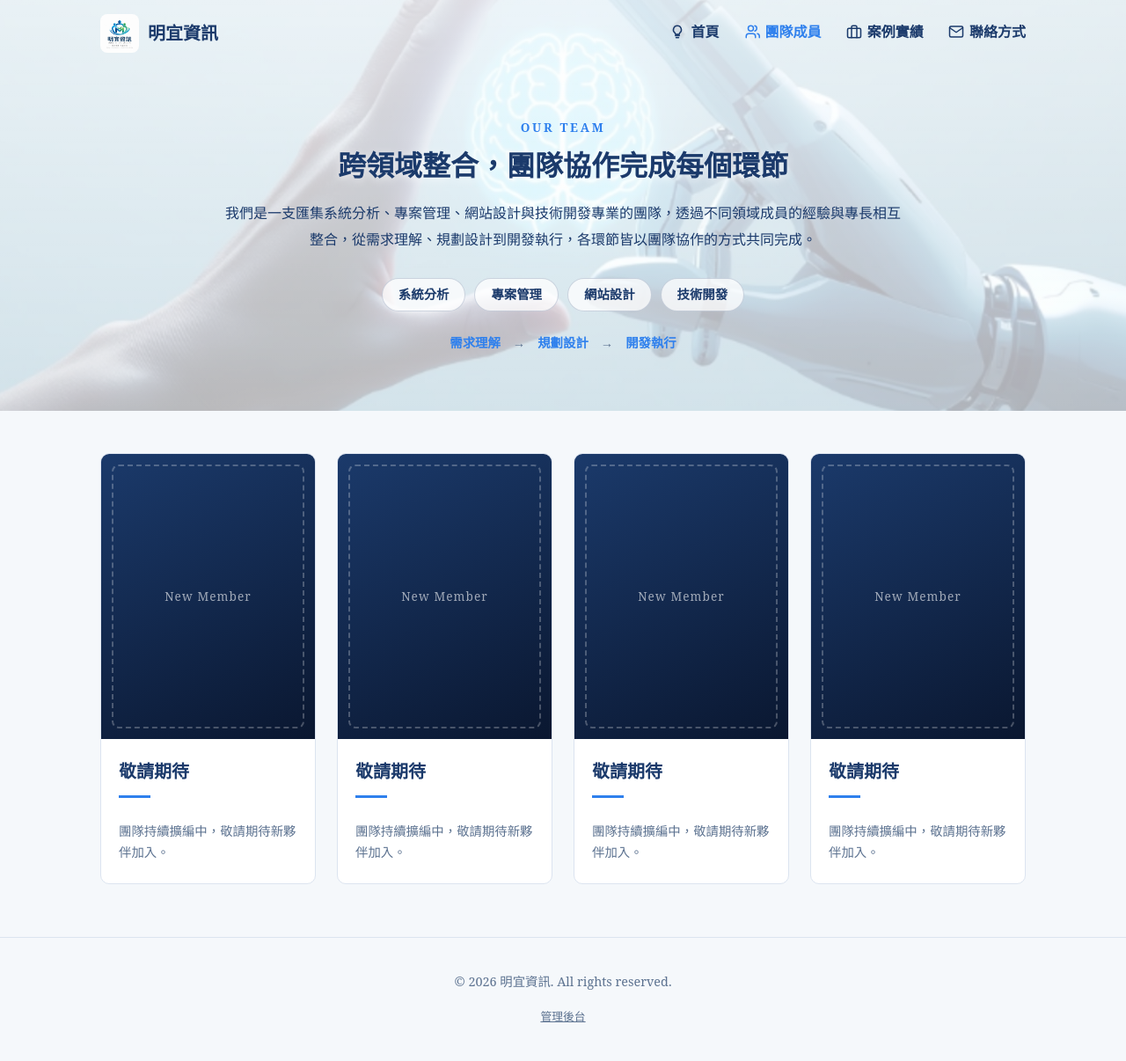
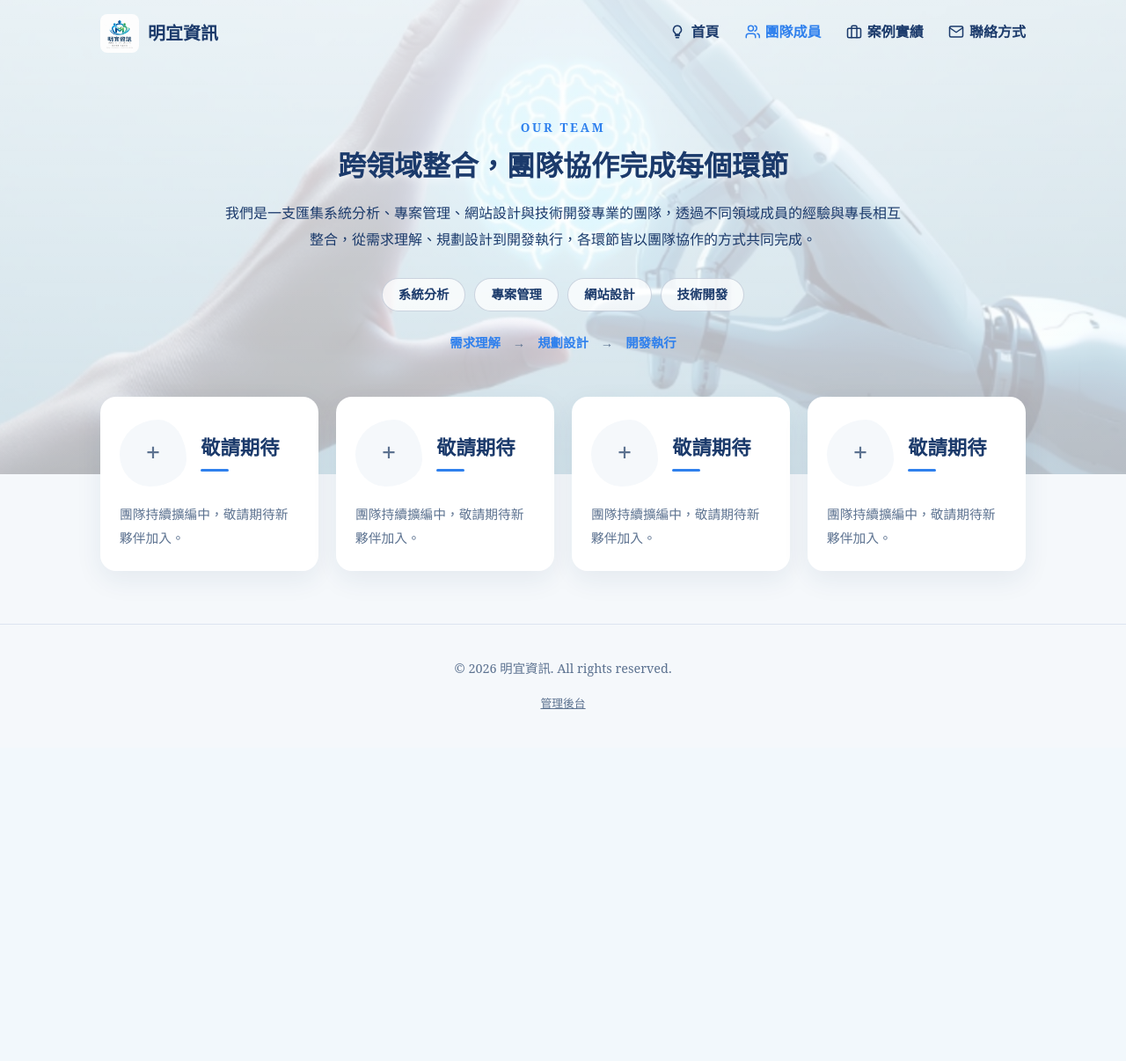
Before and after one commit to Penny-YAO/Minyi, a Flask app: page /team in a window 1280 px wide. Shown: the whole page at 88% size. After the commit the page ends 806 px from the top, so only its background shows below. Run offline with Flask 3, Linux system fonts and the light colour scheme.

Commit message:
Redesign team cards and add Emily and Leo profiles
Drop member photos and role tags, show members by nickname, and lay the
cards out with a monogram avatar, specialty chips and a full-width
"了解更多" button, overlapping the page banner.

Add full profiles for Emily and Leo (with a new projects section), and
migrations 0008-0010 to apply the profiles and renames to existing
databases.

Co-Authored-By: Claude Opus 5.5 <noreply@anthropic.com>

```diff
--- a/app/static/css/style.css
+++ b/app/static/css/style.css
@@ -1023,135 +1023,140 @@ body {
     color: var(--color-muted);
 }
 
+/* 成員卡片往上疊在橫幅底部 */
+.team-banner {
+    padding-bottom: 136px;
+}
+
 .section-team {
-    padding-top: 48px;
+    position: relative;
+    z-index: 2;
+    margin-top: -88px;
+    padding-top: 0;
 }
 
 .team-grid {
     display: grid;
     grid-template-columns: repeat(4, 1fr);
-    gap: 24px;
+    gap: 20px;
 }
 
 .team-card {
     display: flex;
     flex-direction: column;
+    padding: 26px 22px 24px;
     background: #fff;
-    border: 1px solid var(--color-border);
-    border-radius: var(--radius);
-    overflow: hidden;
+    border-radius: 18px;
+    box-shadow: 0 10px 30px rgba(27, 58, 107, 0.08);
     transition: transform 0.25s ease, box-shadow 0.25s ease;
 }
 
 .team-card:hover {
     transform: translateY(-4px);
-    box-shadow: 0 12px 28px rgba(27, 58, 107, 0.12);
-}
-
-/* 照片區：固定 3:4 直式比例，沒有照片時顯示預留位置 */
-.team-photo {
-    position: relative;
-    aspect-ratio: 3 / 4;
-    background: linear-gradient(155deg, #e8eef7, #d4deed);
-    overflow: hidden;
-}
-
-.team-photo img {
-    width: 100%;
-    height: 100%;
-    object-fit: cover;
-    display: block;
-}
-
-.team-photo-slot {
-    position: absolute;
-    inset: 12px;
-    display: flex;
-    flex-direction: column;
+    box-shadow: 0 18px 40px rgba(27, 58, 107, 0.14);
+}
+
+.team-card-head {
+    display: flex;
+    align-items: center;
+    gap: 16px;
+    margin-bottom: 18px;
+}
+
+/* 頭像：不放照片，以名稱首字搭配不規則色塊呈現 */
+.team-avatar {
+    flex-shrink: 0;
+    display: flex;
     align-items: center;
     justify-content: center;
-    gap: 10px;
-    border: 2px dashed rgba(27, 58, 107, 0.25);
-    border-radius: 8px;
-    color: rgba(27, 58, 107, 0.45);
-    font-size: 0.85rem;
-    letter-spacing: 0.08em;
-}
-
-.team-photo-slot svg {
-    width: 56px;
-    height: 56px;
-}
-
-.team-card-empty .team-photo {
-    background: linear-gradient(155deg, var(--color-primary), #0a1730);
-}
-
-.team-card-empty .team-photo-slot {
-    border-color: rgba(255, 255, 255, 0.25);
-    color: rgba(255, 255, 255, 0.6);
-}
-
-.team-card-body {
-    display: flex;
-    flex-direction: column;
-    flex: 1;
-    padding: 20px 20px 22px;
-}
-
-.team-card-body h3 {
+    width: 76px;
+    height: 76px;
+    border-radius: 58% 42% 55% 45% / 52% 60% 40% 48%;
+    background: linear-gradient(155deg, #e6effc, #c6daf8);
+    color: var(--color-accent);
+    font-size: 1.9rem;
+    font-weight: 700;
+    line-height: 1;
+}
+
+.team-card-head h3 {
     margin: 0;
-    font-size: 1.25rem;
+    font-size: 1.4rem;
+    line-height: 1.3;
 }
 
 .team-underline {
     display: block;
-    width: 36px;
+    width: 32px;
     height: 3px;
+    border-radius: 2px;
     background: var(--color-accent);
-    margin: 10px 0 12px;
-}
-
-.team-tags {
-    display: flex;
-    flex-wrap: wrap;
-    gap: 6px;
-}
-
-.team-tag {
-    background: var(--color-accent);
-    color: #fff;
-    font-size: 0.75rem;
-    font-weight: 600;
-    padding: 3px 10px;
-    border-radius: 999px;
+    margin-top: 10px;
 }
 
 .team-intro {
-    margin: 14px 0 0;
-    color: var(--color-muted);
-    font-size: 0.9rem;
-    line-height: 1.7;
+    margin: 0;
+    color: var(--color-muted);
+    font-size: 0.92rem;
+    line-height: 1.85;
     display: -webkit-box;
-    -webkit-line-clamp: 4;
+    -webkit-line-clamp: 6;
     -webkit-box-orient: vertical;
     overflow: hidden;
 }
 
+.team-intro-pending {
+    opacity: 0.75;
+}
+
+.team-skills {
+    list-style: none;
+    margin: 16px 0 0;
+    padding: 0;
+    display: flex;
+    flex-wrap: wrap;
+    gap: 8px;
+}
+
+.team-skills li {
+    padding: 4px 12px;
+    border-radius: 999px;
+    background: #eef4fc;
+    color: var(--color-primary);
+    font-size: 0.8rem;
+    font-weight: 600;
+    line-height: 1.6;
+}
+
 .team-more {
     margin-top: auto;
-    align-self: flex-start;
-    display: inline-flex;
-    align-items: center;
-    gap: 6px;
-    padding: 16px 0 0;
-    background: none;
-    border: none;
+    display: flex;
+    align-items: center;
+    justify-content: center;
+    gap: 8px;
+    width: 100%;
+    padding: 10px 16px;
+    background: #fff;
+    border: 1px solid rgba(47, 128, 237, 0.45);
+    border-radius: 999px;
     color: var(--color-accent);
     font: inherit;
-    font-size: 0.9rem;
+    font-size: 0.92rem;
     font-weight: 700;
     cursor: pointer;
+    transition: background 0.2s ease, color 0.2s ease, border-color 0.2s ease;
+}
+
+/* 按鈕貼齊卡片底部（margin-top: auto），這裡保留與上方內容的最小間距 */
+.team-skills:has(+ .team-more),
+.team-intro:has(+ .team-more) {
+    margin-bottom: 22px;
+}
+
+.team-more:hover {
+    background: var(--color-accent);
+    border-color: var(--color-accent);
+    color: #fff;
 }
 
 .team-more svg {
@@ -1162,6 +1167,11 @@ body {
 
 .team-more:hover svg {
     transform: translateX(4px);
+}
+
+.team-card-empty .team-avatar {
+    background: var(--color-bg);
+    color: var(--color-muted);
 }
 
 /* 完整經歷對話框 */
--- a/app/templates/team.html
+++ b/app/templates/team.html
@@ -1,19 +1,6 @@
 {% extends "base.html" %}
 
 {% block title %}{{ config.STUDIO_NAME }} - 團隊成員{% endblock %}
-
-{% macro member_photo(member) %}
-<div class="team-photo">
-    {% if member.photo_url %}
-    <img src="{{ member.photo_url }}" alt="{{ member.name }}">
-    {% else %}
-    <div class="team-photo-slot">
-        <svg viewBox="0 0 24 24" fill="none" stroke="currentColor" stroke-width="1.5" stroke-linecap="round" stroke-linejoin="round" aria-hidden="true"><circle cx="12" cy="8" r="4"/><path d="M4 21v-1a6 6 0 0 1 6-6h4a6 6 0 0 1 6 6v1"/></svg>
-        <span>照片預留位置</span>
-    </div>
-    {% endif %}
-</div>
-{% endmacro %}
 
 {% block header_class %} site-header-overlay{% endblock %}
 
@@ -43,42 +30,46 @@
     <div class="team-grid">
         {% for member in members %}
         <article class="team-card">
-            {{ member_photo(member) }}
-            <div class="team-card-body">
+            <header class="team-card-head">
+                <span class="team-avatar" aria-hidden="true">{{ member.name[0] }}</span>
+                <div>
                     <h3>{{ member.name }}</h3>
                     <span class="team-underline"></span>
-                <div class="team-tags">
-                    {% for tag in member.role.split('/') %}
-                    <span class="team-tag">{{ tag.strip() }}</span>
-                    {% endfor %}
                 </div>
+            </header>
             {% if member.profile and member.profile.summary %}
             <p class="team-intro">{{ member.profile.summary[0] }}</p>
             {% elif member.bio %}
             <p class="team-intro">{{ member.bio }}</p>
+            {% else %}
+            <p class="team-intro team-intro-pending">完整經歷整理中，敬請期待。</p>
+            {% endif %}
+            {% if member.profile and member.profile.specialties %}
+            <ul class="team-skills">
+                {% for item in member.profile.specialties[:4] %}
+                <li>{{ item.title }}</li>
+                {% endfor %}
+            </ul>
             {% endif %}
             {% if member.profile %}
             <button type="button" class="team-more" data-profile="profile-{{ member.id }}">
-                    查看完整經歷
+                了解更多
                 <svg viewBox="0 0 24 24" fill="none" stroke="currentColor" stroke-width="2" stroke-linecap="round" stroke-linejoin="round" aria-hidden="true"><path d="M5 12h14M13 6l6 6-6 6"/></svg>
             </button>
             {% endif %}
-            </div>
         </article>
         {% endfor %}
 
         {% for _ in range(placeholder_count) %}
         <article class="team-card team-card-empty">
-            <div class="team-photo">
-                <div class="team-photo-slot">
-                    <span>New Member</span>
-                </div>
-            </div>
-            <div class="team-card-body">
+            <header class="team-card-head">
+                <span class="team-avatar" aria-hidden="true">+</span>
+                <div>
                     <h3>敬請期待</h3>
                     <span class="team-underline"></span>
+                </div>
+            </header>
             <p class="team-intro">團隊持續擴編中，敬請期待新夥伴加入。</p>
-            </div>
         </article>
         {% endfor %}
     </div>
@@ -91,15 +82,7 @@
         </button>
 
         <header class="profile-header">
-            {{ member_photo(member) }}
-            <div>
             <h2 id="profile-{{ member.id }}-name">{{ member.name }}</h2>
-                <div class="team-tags">
-                    {% for tag in member.role.split('/') %}
-                    <span class="team-tag">{{ tag.strip() }}</span>
-                    {% endfor %}
-                </div>
-            </div>
         </header>
 
         {% if p.summary %}
```
Also changed, not shown: other parts of app/static/css/style.css (+24 -35 lines), other parts of app/templates/team.html (+30 -0 lines), app/team_profiles.py (+213 -0 lines), migrations/versions/0008_add_emily_profile.py (added, +42 -0 lines), migrations/versions/0009_add_leo_profile.py (added, +42 -0 lines), migrations/versions/0010_rename_team_members.py (added, +42 -0 lines), seed.py (+12 -5 lines). Lines whose indentation alone changed are shown as unchanged.
